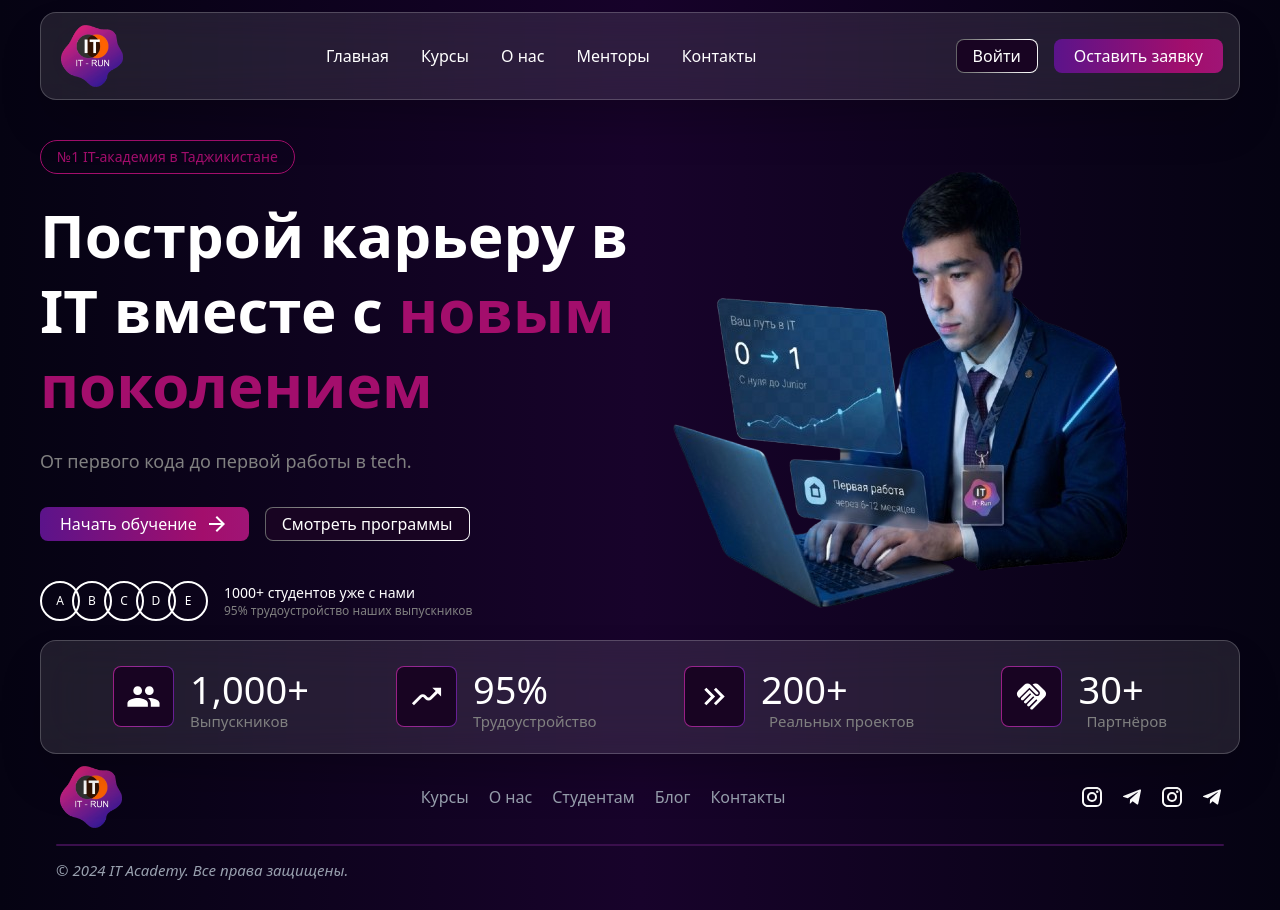
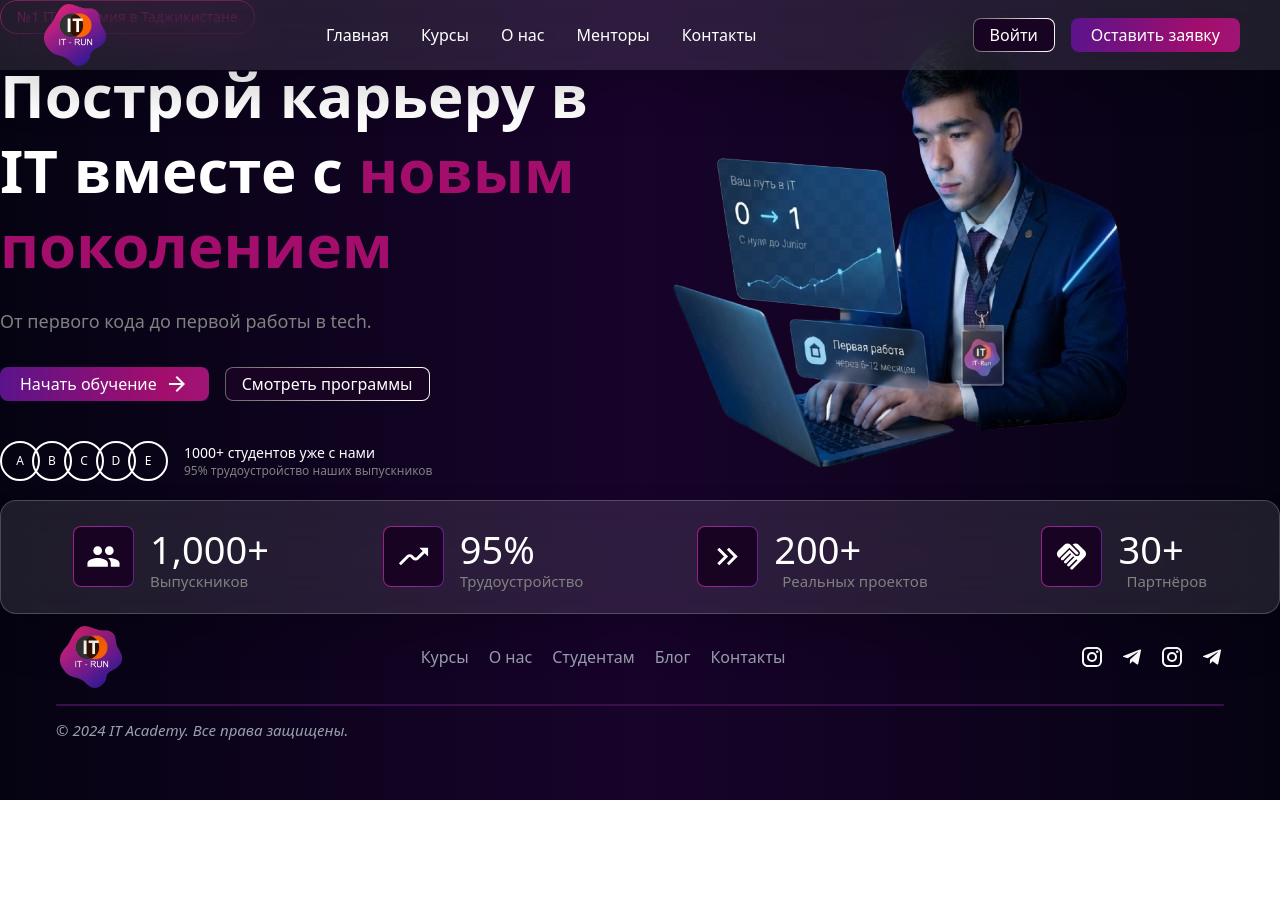
Before and after one commit to Bakhtovarkhuja/IT-Run, a Next.js app: page / in a window 1280 px wide. After the commit the page ends 800 px from the top, so only its background shows below. Built offline with nearby package versions, Linux system fonts and the light colour scheme.

Commit message:
Edit a navbar

```diff
--- a/src/app/components/container/container.jsx
+++ b/src/app/components/container/container.jsx
@@ -1,6 +1,6 @@
 export default function Container({ children }) {
 	return (
-		<div className='w-300 m-auto mt-35 pb-5'>
+		<div>
 			{children}
 		</div>
 	)
--- a/src/app/widgets/header/header.jsx
+++ b/src/app/widgets/header/header.jsx
@@ -6,17 +6,13 @@ import Link from 'next/link'
 
 export default function Header() {
 	return (
-		<nav
-			className='
-	fixed top-3 left-1/2 -translate-x-1/2
-	w-[95%] max-w-300
-	flex items-center justify-between
-	rounded-2xl
+		<div className='fixed top-0 right-0 left-0
 bg-white/10
 backdrop-blur-xl
-	border border-white/20
 shadow-2xl
-	px-4 py-2'
+'>
+			<nav
+				className='flex m-auto  w-300 items-center justify-between'
 			>
 				<div className='w-17.5'>
 					<Link href='/'>
@@ -45,5 +41,6 @@ export default function Header() {
 					<Button2>Оставить заявку</Button2>
 				</div>
 			</nav>
+		</div>
 	)
 }
```
Lines whose indentation alone changed are shown as unchanged.
